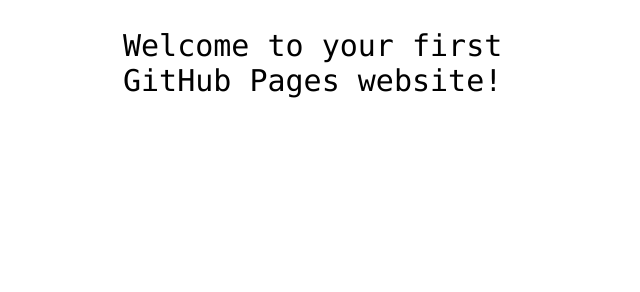
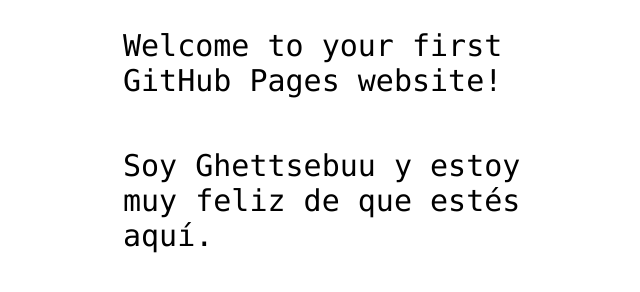
Before and after one commit to ghettsebuu/hello-world, a plain HTML site: page index.html in a window 1280 px wide. Shown: the part 360-652 px from the top of the page, without its empty margins (317-957 px from the left). Drawn offline with Linux system fonts and the light colour scheme.

Commit message:
agg otro linea con mi nombre

```diff
--- a/index.html
+++ b/index.html
@@ -13,6 +13,7 @@
 
 <!-- Change this code here by copy and pasting your template on line 15 -->
 <p>Welcome to your first GitHub Pages website!</p>
+<p>Soy Ghettsebuu y estoy muy feliz de que estés aquí.</p>
 
 </body>
 </html>
```
